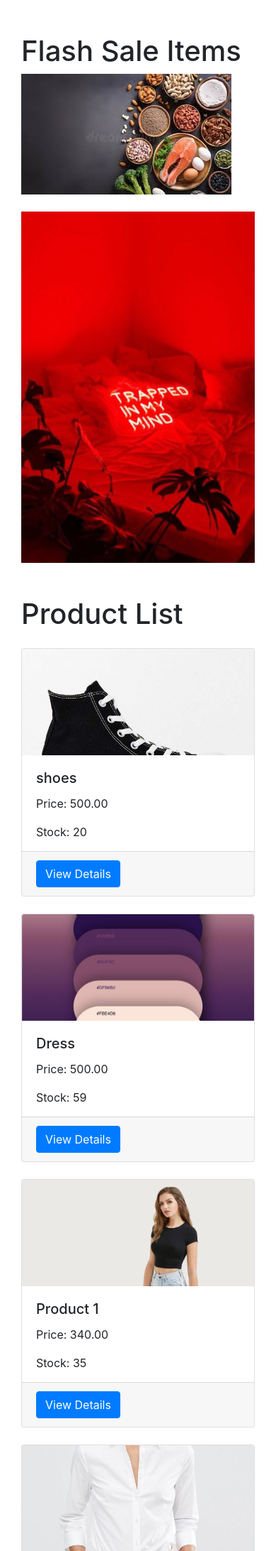
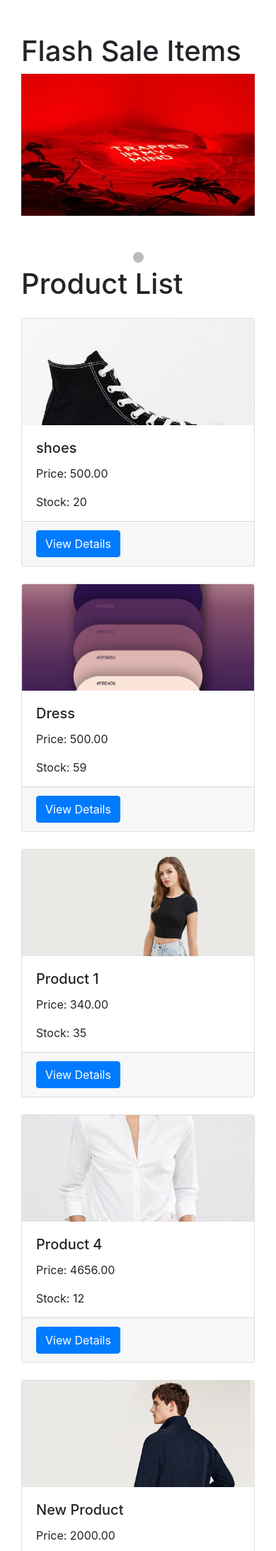
Before and after one commit to muthonijulie/WasafiRetailers, a Django app: page / in a window 390 px wide. Shown: the part 56-2241 px from the top of the page at 71% size. Run offline with Django 4.2, Linux system fonts and the light colour scheme; data comes from the database, SQL or seed files in the repository; both versions use the stored data as it was after the commit; some libraries are stand-ins or nearby versions.

Commit message:
dynamic flashsale

```diff
--- a/WasafiRetPr/WasafiRet/templates/WasafiRet/base.html
+++ b/WasafiRetPr/WasafiRet/templates/WasafiRet/base.html
@@ -6,14 +6,92 @@
     <meta name="viewport" content="width=device-width, initial-scale=1.0" />
     <title>{% block title %}Wasafi Ret{% endblock %}</title>
     <link rel="stylesheet" href="{% static 'css/style.css' %}" />
+
     <link
       rel="stylesheet"
       href="https://stackpath.bootstrapcdn.com/bootstrap/4.5.2/css/bootstrap.min.css"
     />
+
     <link
       rel="stylesheet"
       href="https://cdnjs.cloudflare.com/ajax/libs/font-awesome/4.7.0/css/font-awesome.min.css"
     />
+    <style>
+      .body {
+        background-color: pink;
+      }
+      .slideshow {
+        margin: 0 auto;
+      }
+      .row {
+        display: flex;
+        flex-wrap: wrap;
+        justify-content: center;
+      }
+      .myslides {
+        display: flex;
+        justify-content: center;
+        width: 100%;
+      }
+
+      .prev,
+      .next {
+        cursor: pointer;
+        position: absolute;
+        top: 50%;
+        width: auto;
+        margin-top: -22px;
+        padding: 16px;
+        color: white;
+        font-weight: bold;
+        font-size: 18px;
+        transition: 0.6s ease;
+        border-radius: 0 3px 3px 0;
+        user-select: none;
+      }
+      .prev {
+        right: 10px;
+      }
+
+      .next {
+        right: 10px;
+      }
+
+      .dot {
+        cursor: pointer;
+        height: 15px;
+        width: 15px;
+        margin: 0 2px;
+        background-color: #bbb;
+        border-radius: 50%;
+        display: inline-block;
+        transition: background-color 0.6s ease;
+      }
+
+      .active {
+        background-color: #717171;
+      }
+      .flashsale-img {
+        width: 100%;
+        max-width: 1800px;
+        height: 500px;
+      }
+
+      @media (max-width: 768px) {
+        .flashsale-img {
+          width: 100%;
+          height: 200px;
+        }
+      }
+
+      @media (min-width: 769px) {
+        .flashsale-img {
+          width: 85%;
+          max-width: 1000px;
+          height: 200px;
+        }
+      }
+    </style>
   </head>
   <body>
     <header>
@@ -64,26 +142,6 @@
           {% endif %}
         </div>
       </nav>
-      {% if messages %}
-      <div class="container mt-3">
-        {% for message in messages %}
-        <div
-          class="alert alert-{{ message.tags }} alert-dismissible fade show"
-          role="alert"
-        >
-          {{ message }}
-          <button
-            type="button"
-            class="close"
-            data-dismiss="alert"
-            aria-label="Close"
-          >
-            <span aria-hidden="true">&times;</span>
-          </button>
-        </div>
-        {% endfor %}
-      </div>
-      {% endif %}
     </header>
 
     <main class="container mt-5">{% block content %}{% endblock %}</main>
--- a/WasafiRetPr/WasafiRet/templates/WasafiRet/product.html
+++ b/WasafiRetPr/WasafiRet/templates/WasafiRet/product.html
@@ -2,37 +2,36 @@
 List - Wasafi Ret{% endblock %} {% block content %}
 <div class="container mt-5">
   <h1>Flash Sale Items</h1>
-
-      <div class="row mb-4">
-        {% for item in flashsale %}
-        <div class="col-md-3 mb-4">
+  <div class="slideshow">
+    <div class="row mb-4">
+      {% for item in flashsale %}
+      <div class="myslides">
+        <div class="col-md-4 mb-4">
           <a href="{% url 'flashsale' %}">
-            <img src="{{ item.image.url }}" alt="{{ item.name }}" class="img-fluid"/>
+            <img
+              src="{{ item.image.url }}"
+              alt="{{ item.name }}"
+              class="img-fluid flashsale-img"
+            />
           </a>
         </div>
-        {% empty %}
-    <p>No flash sale items available.</p>
+      </div>
+      {% empty %}
+      <p>No flash sale items available.</p>
+      {% endfor %}
+    </div>
+    <a class="prev" onclick="plusSlides(-1)">&#10094;</a>
+    <a class="next" onclick="plusSlides(1)">&#10095;</a>
+  </div>
 
+  <div style="text-align: center">
+    {% for item in flashsale %}
+    <span class="dot" onclick="currentSlide({{ forloop.counter }})"></span>
     {% endfor %}
   </div>
 
+  <script src="{% static 'js/flash.js' %}"></script>
 
-            {% comment %}
-            <p>Price: {{ item.price }}</p>
-            {% endcomment %}
-          </a>
-          {% comment %}
-          <p>Discount: {{ item.discount }}%</p>
-          <p>Valid until: {{ item.end_time }}</p>
-          {% endcomment %}
-        {% comment %} </div>
-      </div>
-     {% endcomment %}
-    {% comment %} {% empty %}
-    <p>No flash sale items available.</p>
-
-    {% endfor %}
-  </div> {% endcomment %}
   <h1 class="mb-4">Product List</h1>
   <div class="row">
     {% for product in products %}
--- a/WasafiRetPr/flashsale/templates/flashsale/flash.html
+++ b/WasafiRetPr/flashsale/templates/flashsale/flash.html
@@ -6,7 +6,11 @@
     {% for item in flashsale %}
     <div class="col-md-3 mb-4">
       <h2>{{ item.name }}</h2>
-      <img src="{{ item.image.url }}" alt="{{ item.name }}" class="img-fluid" />
+      <img
+        src="{{ item.image.url }}"
+        alt="{{ item.name }}"
+        class="img-fluid flashsale-img"
+      />
 
       <p>Price: {{ item.price }}</p>
       <p>Discount: {{ item.discount }}%</p>
--- /dev/null
+++ b/WasafiRetPr/static/js/flash.js
@@ -0,0 +1,37 @@
+let slideIndex = 0;//tracks the first slide number
+showSlides();//calls the showSlides
+
+function showSlides() {//controls slide visibility
+  let slides = document.getElementsByClassName("myslides");
+  let dots=document.getElementsByClassName("dot");
+//   if (n>slides.length){slideIndex=1}//loops back to the first slide
+//   if (n<1){slideIndex=slides.length}//loops to the last slide
+
+  for (let i = 0; i < slides.length; i++) {//loops through all slides
+    slides[i].style.display = "none";
+  }
+
+  slideIndex++;
+  if(slideIndex>slideIndex.length){
+    slideIndex=1;
+  }
+  slides[slideIndex-1].style.display = "block";//sets display to block for the current slide making it visible
+
+  for(let i=0;i<dots.length;i++){//loops through all dots and removes the 'activate' class from each to reset their visual state
+    dots[i].className=dots[i].className.replace("activate","");
+  }
+  dots[slideIndex-1].className+="activate";
+
+ setTimeout(showSlides, 2000);//change slide after every 2 seconds
+}
+// increment or decrement the slide index by n
+function plusSlides(n){
+    slideIndex+=n-1;//updates the slide index and displays the new slide
+    showSlides();
+}
+
+//set slideIndex directly to a specific slide number
+function currentSlide(n){
+   slideIndex=n-1;
+    showSlides();
+}
```
Also changed, not shown: WasafiRetPr/db.sqlite3, WasafiRetPr/media/,media/images/Untitled.png (added), WasafiRetPr/media/,media/images/WhatsApp_Image_2024-06-18_at_7.14.42_PM1.jpeg (added).
